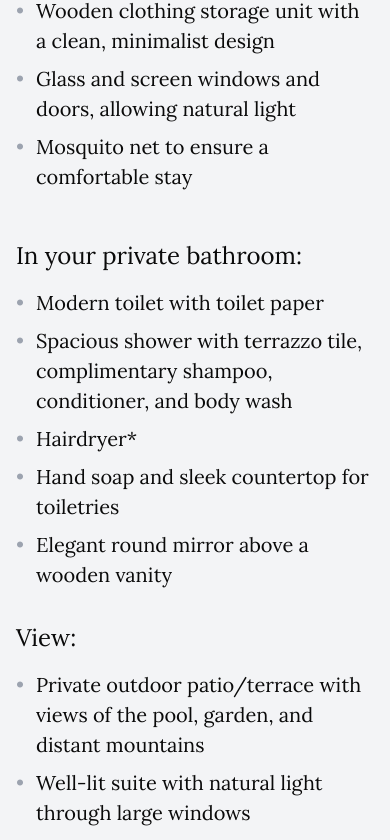
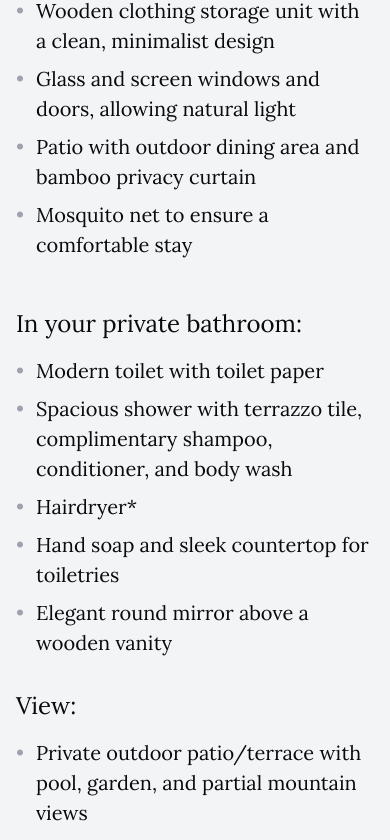
Before and after one commit to Yolxander/hotel-daleese, a Next.js app: page /suites/suite-4 in a window 390 px wide. Shown: the part 1596-2436 px from the top of the page. Built offline with nearby package versions, Linux system fonts and the light colour scheme.

Commit message:
updated gallery images

```diff
--- a/src/app/suites/suite-4/page.tsx
+++ b/src/app/suites/suite-4/page.tsx
@@ -40,16 +40,17 @@ const suiteInfo = {
     facilities: [
         { id: 1, description: "Second level suite with private entrance and spacious balcony" },
         { id: 2, description: "Queen bed with fresh linens and decorative pillows" },
-        { id: 3, description: "Smart TV with Netflix subscription included" },
-        { id: 4, description: "Sofa bed accompanied by black accent pillows" },
-        { id: 5, description: "Drying rack for clothing" },
-        { id: 6, description: "Bath towels, pool towels, bed linens" },
-        { id: 7, description: "Terrazzo tile floors in bathroom and living area" },
-        { id: 8, description: "Single-room air conditioning unit and ceiling fan for guest accommodation" },
-        { id: 9, description: "Washing machine ($)" },
-        { id: 10, description: "Wooden clothing storage unit with a clean, minimalist design" },
-        { id: 11, description: "Glass and screen windows and doors, allowing natural light" },
-        { id: 12, description: "Mosquito net to ensure a comfortable stay" },
+        { id: 5, description: "Smart TV with Netflix subscription included" },
+        { id: 6, description: "Sofa bed accompanied by black accent pillows" },
+        { id: 7, description: "Drying rack for clothing" },
+        { id: 8, description: "Bath towels, pool towels, bed linens" },
+        { id: 10, description: "Terrazzo tile floors in bathroom and living area" },
+        { id: 11, description: "Single-room air conditioning unit and ceiling fan for guest accommodation" },
+        { id: 12, description: "Washing machine ($)" },
+        { id: 13, description: "Wooden clothing storage unit with a clean, minimalist design" },
+        { id: 14, description: "Glass and screen windows and doors, allowing natural light" },
+        { id: 15, description: "Patio with outdoor dining area and bamboo privacy curtain" },
+        { id: 17, description: "Mosquito net to ensure a comfortable stay" },
     ],
     bathroomAmenities: [
         { id: 1, description: "Modern toilet with toilet paper" },
@@ -59,7 +60,7 @@ const suiteInfo = {
         { id: 5, description: "Elegant round mirror above a wooden vanity" },
     ],
     views: [
-        { id: 1, description: "Private outdoor patio/terrace with views of the pool, garden, and distant mountains" },
+        { id: 1, description: "Private outdoor patio/terrace with pool, garden, and partial mountain views" },
         { id: 2, description: "Well-lit suite with natural light through large windows" },
     ],
 };
--- a/src/components/gallery/features-gallery.tsx
+++ b/src/components/gallery/features-gallery.tsx
@@ -20,7 +20,14 @@ const galleryItems = [
   { id: 10, src: 'https://storage.googleapis.com/sempre-studios-893c8.appspot.com/uploads/Casa%20Turul/Gallery/6720646fd4b65.jpg?GoogleAccessId=firebase-adminsdk-gkp49%40sempre-studios-893c8.iam.gserviceaccount.com&Expires=1761712112&Signature=cv6ZwqJn744Q%2BYX7%2Ffh%2FaakIkJxPIf%2FQTXpetnNyu9IgEyxLxAVjjrRS7R1%2BSE4%2FIOLK9md4QW3m6mU5JVFlU8tmuOcMzPSB%2BrOivrVVjq%2B6eFodZdwmGUPOQnEbHSmaNV78Dlz%2FADZLW7hUBadJcoPG7qoG0aN57eIHys8gC1EVvi37NqgsofOduo%2FQl22974uPGVq0lKIRgD721P%2B6u0M5UGDLmy1ku5XSF3nzXakXyboWp5swnXbVpzAlslsWs1a7ZuALC80I%2BQKJ5Ht0OB8FbcFRjxInoBL6oW5jERr4PyWSgGMFC%2BSM0TdY4MIw1OerStTqjGPObQsah%2FiPGw%3D%3D', alt: 'Additional feature 6' },
   { id: 11, src: 'https://storage.googleapis.com/sempre-studios-893c8.appspot.com/uploads/Casa%20Turul/Gallery/67206510d69b5.jpg?GoogleAccessId=firebase-adminsdk-gkp49%40sempre-studios-893c8.iam.gserviceaccount.com&Expires=1761712273&Signature=OI09%2FDesnUp%2FFXXbQxNr6M43rQnmC8M1oMOHXETQP8RHHe5qSIThnUFX3pmgWu00DXN9QKalEukkaCGY8Tk5yolWiZpUklcEqdLqVCK6WdewHNq%2Bjftojeikmz3WT%2B4nClhUXVGT5gbGYPsQSnwP2Yjp1eA7zu2uakgGNh4sFd2OSY53D5KrNbIu3Vli5fLP19X6ajh2jP75ez2wx97pbdAcl1IDyiBPvpJPTdQKW0pI3OZshDaEkFuWn5Ho%2BtLZQCogSu1UKBVMBvLcPTm8TNrzVx%2Bzer%2BHHVYT4Q1DQE7rEU2zbK5tgIQaFjhgrdmHWK41KScq6Eytsy6VnPL%2BvA%3D%3D', alt: 'Additional feature 7' },
   { id: 12, src: 'https://storage.googleapis.com/sempre-studios-893c8.appspot.com/uploads/Casa%20Turul/Gallery/67206510563ca.jpg?GoogleAccessId=firebase-adminsdk-gkp49%40sempre-studios-893c8.iam.gserviceaccount.com&Expires=1761712272&Signature=gW6G89RXeKbXsjvBpvWt55bd3C4DyKbidb0mSE%2FRWZZTyAnTsi%2B0sOBFkf6j69yeujOyTKQGc80Xn4WuwKftYnzhr8Gs3Hj66WSmcbfH1%2FLwyTGQrZN3oba19vtRXm4XRN8CUBS6vOJz9mfdaeOHP7ffYnktlJzCQ5QBLRanMkpjzC7NSDD3Z1hdi7rsUERjQr8oI0UJuC%2B%2BSlWLfWsU1rRM9hgiCOlw18GFRzhudW2Ra9sglddzr19SVddbx7HjwsoNSJdXHO5H8Ji6InQ1kQJN4fBP%2BMuSgV0Ggg%2FSApx8Z0N0wBe4IAkLXJ1whatwMVsLOxXfusUf%2FMGJawwsgQ%3D%3D', alt: 'Additional feature 8' },
+  { id: 13, src: "https://storage.googleapis.com/sempre-studios-893c8.appspot.com/default/uploads/67401da32d86a.jpg?GoogleAccessId=firebase-adminsdk-gkp49%40sempre-studios-893c8.iam.gserviceaccount.com&Expires=1763791139&Signature=iVaWSOQ6%2BY%2FLnHKXJPgjcymRBETYPFwQbVc4p%2FfAvdBjYH5hWw%2FSs63fGSKRqmMQDoXRwRr0%2Bfr2XhOgpq3frgkNixO57aI6Y8Vl8ilLYstdphTWh6gC0wR4%2BHyyDK0o39MHyq77qRtZuw6UFzIgojiaPh4%2BQsSTi2PaRKibMOCZnOvF6yeGfHpQaCH3JIFh%2FQ%2F4kXWBjNpkPywT0Y9b7FoNVaW045pKgODJIMGYXlU10%2B9vmhPfKwNMp6uWF%2FBT7cUwI%2FCNwZE6j36ue66CAPA6dM9iu7dSc8uA%2BA0xBfgR0o3Fg1EUE%2Bk%2B4L5D5PtK4LRYUkvO7RAyREMhLBM6KA%3D%3D",alt: 'Additional feature 9' },
+  { id: 14, src: "https://storage.googleapis.com/sempre-studios-893c8.appspot.com/default/uploads/67401da3cfbfd.jpg?GoogleAccessId=firebase-adminsdk-gkp49%40sempre-studios-893c8.iam.gserviceaccount.com&Expires=1763791140&Signature=iQslxduUQVDM4gZdzJBy%2F11qpgNPTTDr%2B%2FbCDH%2Fmzhe1RUOGqnR6B6XFrLlrbg4%2BHosYOWdtXBOj8ViVTD606MfhNcno%2FvdX5%2Bb9jhoIW0rNXwfADv7LreB8JbPCSNCEBfJJekNvdLdv6nMKLQPbxwCCbSSWY2SLQufJZngTAje7mI6VFfON0trek%2Bn2eKxNelL79v66nnjGF106Pb5159kAtItSX4jUKTCe9o%2BU29JdwgliE%2FF%2BcRCH5S%2BTPtlSJc32KzsYgbzkwaPq4L4vOdWR0d9uMpi3fflgqFpl9pgIN0d6ND4b9oeLl%2BqwiX7n%2B9P1NzdzypNnxYfg0Njhpg%3D%3D",alt: 'Additional feature 9' },
+  { id: 15, src: "https://storage.googleapis.com/sempre-studios-893c8.appspot.com/default/uploads/67401dce55738.jpg?GoogleAccessId=firebase-adminsdk-gkp49%40sempre-studios-893c8.iam.gserviceaccount.com&Expires=1763791182&Signature=WXQ4saG1bVPo%2Bwqaf5RyN9P1Mo9WH8972XkS6fUQjn8T5GEcxVTpfuRCUUiuyueiUvhY8DpbUjn73pKLBFKZnkONjMEjoqpOtXdh5Fd9TOqxof%2BFrLlAgPVDsvA3z18zQ8n7IYuCyUN56YovxbA%2Fy%2FshHkYq7qKFOk2BH2rhPS3P9v56IiDlCJ1f1fC5n7AwFJvQVc01Oq%2Fo0ULMltxWXAEVvEdaEs0Erm6shjfwPzb%2BGiRA4DWPI1OoJgstNWe22MT%2Fy%2B9MjN733OZ0KiRM9xh41x2fcfxwrIjZyf8Fpz05DKyvQFVhU9K7Lgg0EaQfahEi1m10qW%2Bbjz0iiyWJUw%3D%3D",alt: 'Additional feature 10' },
+  { id: 16, src: "https://storage.googleapis.com/sempre-studios-893c8.appspot.com/default/uploads/67401dcede7b0.jpg?GoogleAccessId=firebase-adminsdk-gkp49%40sempre-studios-893c8.iam.gserviceaccount.com&Expires=1763791183&Signature=lraHDde0YENNY%2F5WtHNRD2%2FDkSFGqseBO6n%2B3wJHfKlcbIqMZ%2BV8VnQleYIX0EAHUdWECqM7Xt%2Fh%2FG0TJN20aNCoEycAPiP42sykBj0G4mmapRod25LIGKg6fgQca7larTi5cWbn8bBDqinAo4ZcemLfUM5l8YoANdzpegSiEgwkARr%2FWr8b9eoJ7TFShWKykr3A0b%2FYGqmXH27AsvxinJgR0HprcYYs9ME4iJr4CvnijjQbAQacrZ9tkCn5kgxHpHxD5sU6zWZ8%2B2WSXrYXlj%2BujgXrLiL4QqKRiZMs%2FAJtOz1VxTNkJdDmDnyiF9SnKTgKmz1D9rhWYeIHiqQe3Q%3D%3D",alt: 'Additional feature 11' },
+  { id: 17, src: "https://storage.googleapis.com/sempre-studios-893c8.appspot.com/default/uploads/67401dcf662dd.jpg?GoogleAccessId=firebase-adminsdk-gkp49%40sempre-studios-893c8.iam.gserviceaccount.com&Expires=1763791183&Signature=WuL2QGgbjU2kfkjHUDYEKPspG2C1VaDf9j1tvx5JWkIRi1F6SsrIvZjn4dQrjoI7xzYbgZUNaRVPRNgKegkrVQYwRmBCk1xnhyZVMN5XNivmY3sIqAnqAWkTfvy476EiWAmWn%2BYrouGh3TGKpt%2FvGlMQRu%2FyXUCrkR7bCqCu4YlSvIEiSaf%2BDrzC%2FkmPYIPLwZ84eWzDM%2BM5ejiDc0sqrNHEkocLccMIqWWIwTliaIptJPVLSphbxJ88ofyaAfdKFrV64snpbhUVkkA6SZSWkjqwWscYHTZ7nzH%2BeG7J%2Ff9zpbNnsDp49i0fQ2K0jrrw%2FigsyBq5RTYtdgKiIbHMQQ%3D%3D",alt: 'Additional feature 12' },
+  { id: 18, src: "https://storage.googleapis.com/sempre-studios-893c8.appspot.com/default/uploads/67401e51161d4.jpg?GoogleAccessId=firebase-adminsdk-gkp49%40sempre-studios-893c8.iam.gserviceaccount.com&Expires=1763791313&Signature=Ichn241uGd%2BzuPclsXjt8lBxlRTsqk7D2qMul3J%2BUEUOL3kvKPAjQ8pWZZQb24FWAmZzlB8%2Bx8abT2OhM5CG6fPBWLB%2FLNdWRoWgtH6pY4GGpY2BBwA%2BLjoV63cYVJwzUjCkv%2Bv3%2BDeKmTT3h8f%2BP8NCyFfigx3MuWfIWSRB%2FZMO2gQeU2saQxY4qFH477w99rmpkrU1062Tha7uXRtSJcxOBWqnXsgPT1Wd6%2F1AFo50J7iEy%2BzcevB0YQ8eevJ23iZ93d3mPD9QJqm0C0xRMevx1pxDqkXI2T6iiZRj5JG4TToJf1uf0kLZaCSi4SAbnJKfy5iVDpZlHxErdd3%2BNQ%3D%3D",alt: 'Additional feature 13' },
 ]
+
 // eslint-disable-next-line @typescript-eslint/ban-ts-comment
 // @ts-expect-error
 const Lightbox = ({ currentIndex, onClose, onPrev, onNext }) => (
@@ -85,7 +92,6 @@ const Lightbox = ({ currentIndex, onClose, onPrev, onNext }) => (
     </AnimatePresence>
 )
 
-
 export function FeaturesGalleryComponent() {
   const [lightboxOpen, setLightboxOpen] = useState(false)
   const [currentImageIndex, setCurrentImageIndex] = useState(0)
@@ -101,9 +107,7 @@ export function FeaturesGalleryComponent() {
     setLightboxOpen(true)
   }
 
-  const closeLightbox = () => {
-    setLightboxOpen(false)
-  }
+  const closeLightbox = () => setLightboxOpen(false)
 
   const goToPrevious = () => {
     setCurrentImageIndex((prevIndex) =>
@@ -170,7 +174,7 @@ export function FeaturesGalleryComponent() {
             {galleryItems.slice(7, 10).map((feature, index) => (
                 <motion.div
                     key={feature.id}
-                    className="aspect-[3/4] cursor-pointer"
+                    className="aspect-[3/5] cursor-pointer"
                     variants={itemVariants}
                     onClick={() => openLightbox(index + 7)}
                 >
@@ -202,7 +206,42 @@ export function FeaturesGalleryComponent() {
                 </motion.div>
             ))}
           </motion.div>
-
+          <motion.div className="grid grid-cols-1 sm:grid-cols-3 gap-4 mb-4">
+            {galleryItems.slice(12, 15).map((feature, index) => (
+                <motion.div
+                    key={feature.id}
+                    className="aspect-[3/4] cursor-pointer"
+                    variants={itemVariants}
+                    onClick={() => openLightbox(index + 7)}
+                >
+                  <Image
+                      src={feature.src}
+                      alt={feature.alt}
+                      width={300}
+                      height={400}
+                      className="w-full h-full object-cover rounded-lg shadow-md hover:shadow-xl transition-shadow duration-300"
+                  />
+                </motion.div>
+            ))}
+          </motion.div>
+          <motion.div className="grid grid-cols-1 sm:grid-cols-3 gap-4 mb-4">
+            {galleryItems.slice(15, 18).map((feature, index) => (
+                <motion.div
+                    key={feature.id}
+                    className="aspect-[3/4] cursor-pointer"
+                    variants={itemVariants}
+                    onClick={() => openLightbox(index + 4)}
+                >
+                  <Image
+                      src={feature.src}
+                      alt={feature.alt}
+                      width={300}
+                      height={400}
+                      className="w-full h-full object-cover rounded-lg shadow-md hover:shadow-xl transition-shadow duration-300"
+                  />
+                </motion.div>
+            ))}
+          </motion.div>
 
           {lightboxOpen && (
               <Lightbox
```
